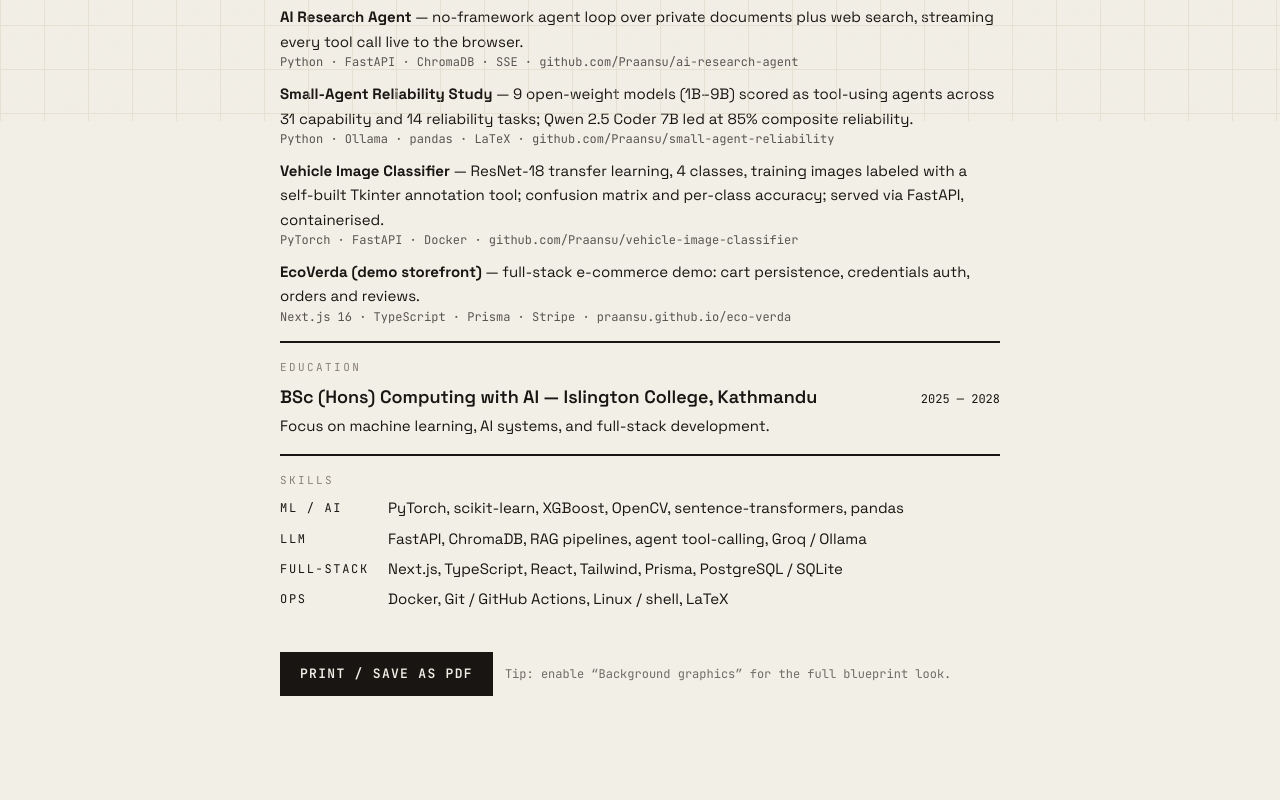
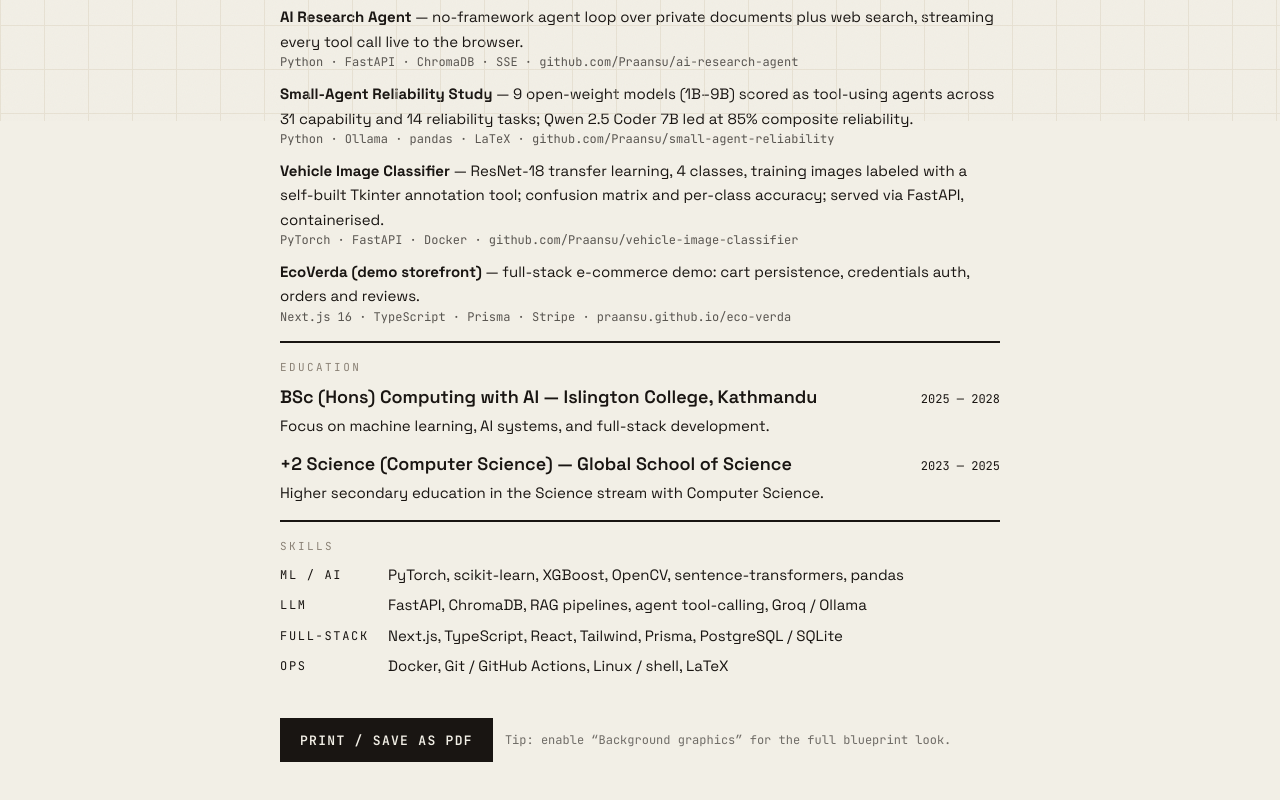
Before and after one commit to Praansu/Praansu.github.io, a Next.js app: page /resume in a window 1280 px wide. Shown: the part 679-1479 px from the top of the page. Before the commit the page ends 1415 px from the top, so only its background shows below. Built offline with nearby package versions, Linux system fonts and the light colour scheme; a web font is replaced by a local one.

Commit message:
Add +2 Science (CS), Global School of Science, to timeline + resume

```diff
--- a/src/app/resume/page.tsx
+++ b/src/app/resume/page.tsx
@@ -146,6 +146,13 @@ export default function ResumePage() {
             <span className="font-mono text-xs">2025 — 2028</span>
           </div>
           <p className="mt-1 text-[15px]">Focus on machine learning, AI systems, and full-stack development.</p>
+          <div className="mt-3 flex flex-wrap items-baseline justify-between gap-2">
+            <h2 className="text-lg font-semibold">
+              +2 Science (Computer Science) — Global School of Science
+            </h2>
+            <span className="font-mono text-xs">2023 — 2025</span>
+          </div>
+          <p className="mt-1 text-[15px]">Higher secondary education in the Science stream with Computer Science.</p>
         </section>
 
         <Rule />
```
Also changed, not shown: src/lib/data.ts (+7 -0 lines).
